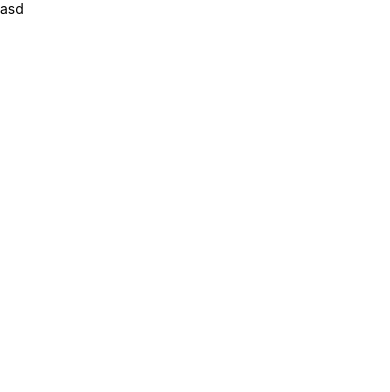
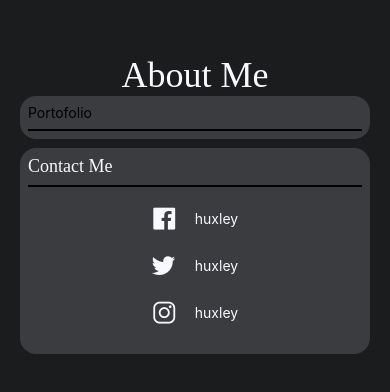
Before and after one commit to lexihandi/BootcampReactNative, a React Native app in the folder SanberApp/: screen / in a window 390 px wide. Shown: the top 392 px of the page. Built offline with nearby package versions, Linux system fonts and the light colour scheme.

Commit message:
finished contact section

```diff
--- a/SanberApp/Tugas/Tugas12/App.js
+++ b/SanberApp/Tugas/Tugas12/App.js
@@ -1,3 +1,5 @@
+/* eslint-disable prettier/prettier */
+/* eslint-disable react-native/no-inline-styles */
 /* eslint-disable prettier/prettier */
 import React, {Component} from 'react';
 import {
--- a/SanberApp/Tugas/Tugas13/Pages/About.js
+++ b/SanberApp/Tugas/Tugas13/Pages/About.js
@@ -1,15 +1,64 @@
 /* eslint-disable prettier/prettier */
 import React from 'react';
 import {StyleSheet, Text, View} from 'react-native';
+import {fonts} from '../utils';
+import Icon from 'react-native-vector-icons/Ionicons';
 
 const About = () => {
   return (
-    <View>
-      <Text>asd</Text>
+    <View style={styles.page}>
+      <Text style={styles.title}>About Me</Text>
+      <View style={styles.porto}>
+        <Text>Portofolio</Text>
+        <View style={styles.line} />
+      </View>
+      <View style={styles.contact}>
+        <Text style={styles.contactTitle}>Contact Me</Text>
+        <View style={styles.line} />
+        <View style={styles.wrapper}>
+          <View style={styles.medsos}>
+            <Icon name="logo-facebook" size={25} color={'#f8f8ff'} />
+            <Text style={styles.textContact}>huxley</Text>
+          </View>
+          <View style={styles.medsos}>
+            <Icon name="logo-twitter" size={25} color={'#f8f8ff'} />
+            <Text style={styles.textContact}>huxley</Text>
+          </View>
+          <View style={styles.medsos}>
+            <Icon name="logo-instagram" size={25} color={'#f8f8ff'} />
+            <Text style={styles.textContact}>huxley</Text>
+          </View>
+        </View>
+      </View>
     </View>
   );
 };
 
 export default About;
 
-const styles = StyleSheet.create({});
+const styles = StyleSheet.create({
+  page: {backgroundColor: '#1B1C1E', flex: 1, padding: 20},
+  title: {
+    fontFamily: fonts.primary.bold,
+    fontSize: 36,
+    color: '#f8f8ff',
+    textAlign: 'center',
+    marginTop: 34,
+  },
+  porto: {backgroundColor: '#3B3C3F', borderRadius: 16, padding: 8},
+  line: {borderWidth: 1, marginTop: 8},
+  contact: {
+    backgroundColor: '#3B3C3F',
+    borderRadius: 16,
+    padding: 8,
+    marginTop: 9,
+  },
+  contactTitle: {
+    fontSize: 18,
+    fontFamily: fonts.primary.normal,
+    color: '#f8f8ff',
+  },
+  wrapper: {alignItems: 'center', marginTop:18},
+  textContact: {color: '#f8f8ff', marginLeft:18},
+  medsos: {flexDirection: 'row', alignItems: 'center', marginBottom:20},
+});
```
